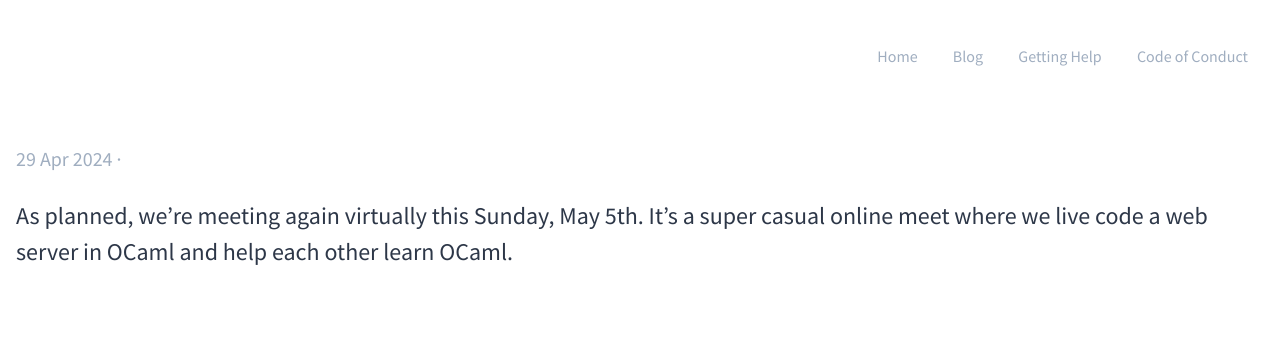
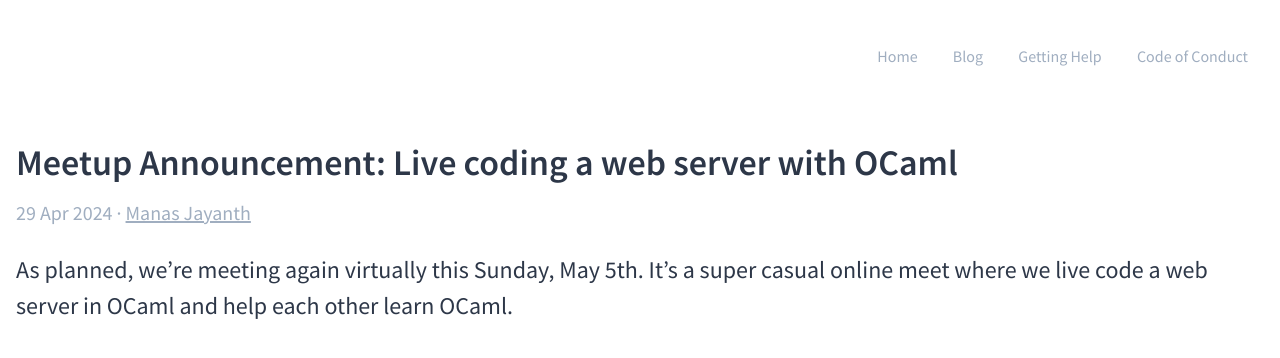
Before and after one commit to ReasonOCamlIndia/reason-ocaml-india.github.io, a Jekyll site: the page built from _posts/2024-04-29-ann-next-meetup.md, in a window 1280 px wide. Shown: the top 358 px of the page. Built offline with Jekyll 4.4.1, drawn with Linux system fonts in a browser that asks for light colours.

Commit message:
Update 2024-04-29-ann-next-meetup.md

```diff
--- a/_posts/2024-04-29-ann-next-meetup.md
+++ b/_posts/2024-04-29-ann-next-meetup.md
@@ -1,5 +1,5 @@
 ---
-title: Meetup Announcement: Live coding a web server with OCaml
+title: "Meetup Announcement: Live coding a web server with OCaml"
 author: manas
 ---
 
```
